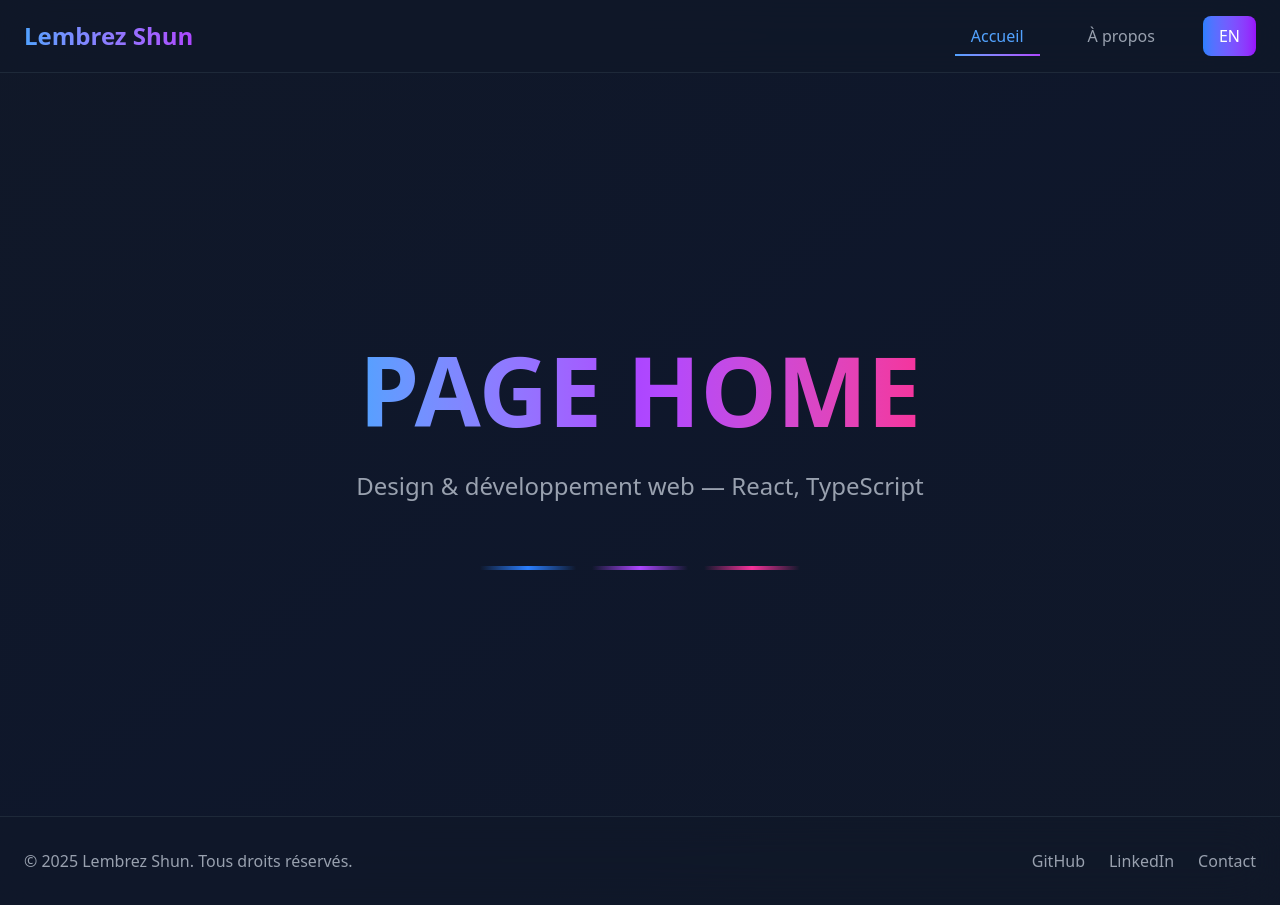
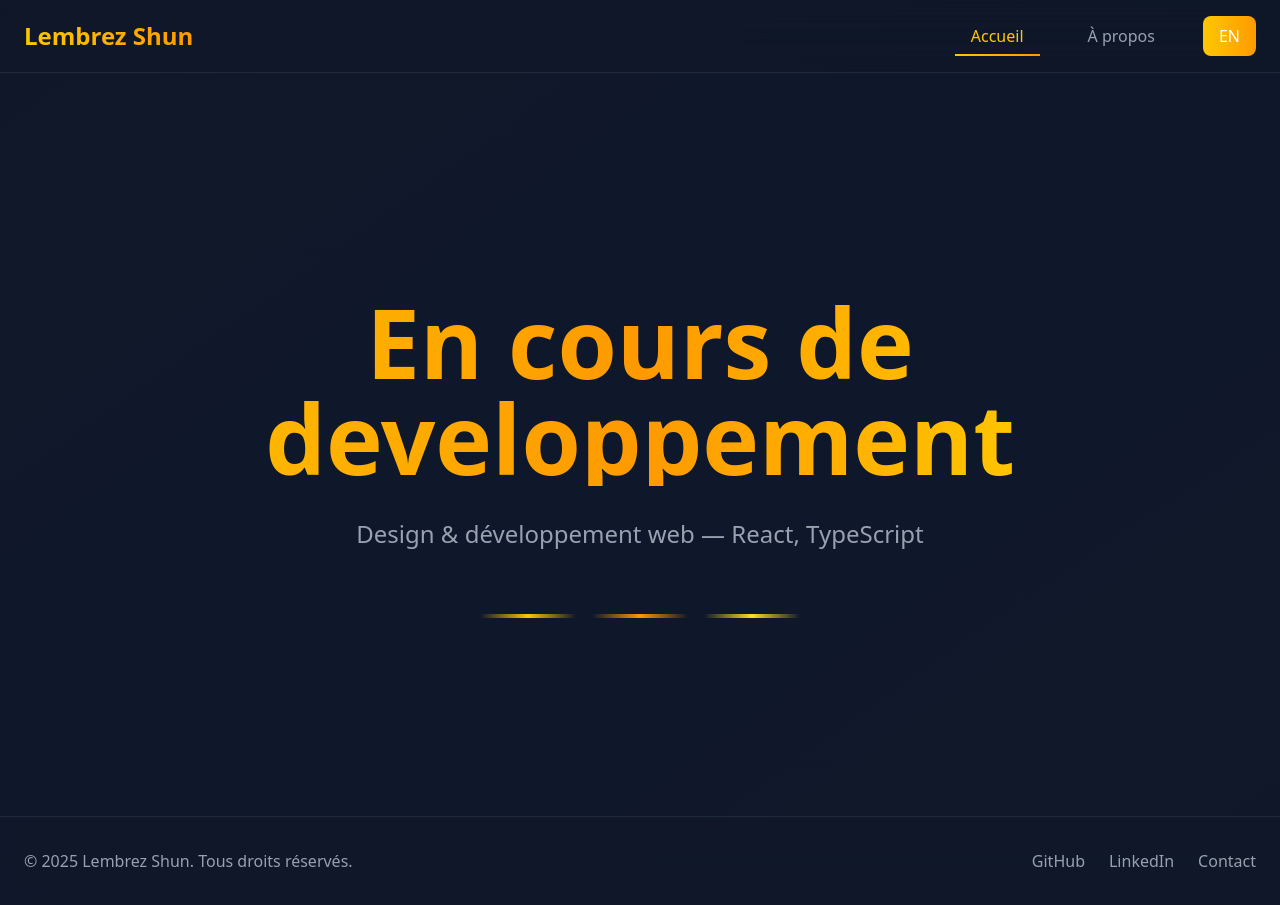
Before and after one commit to Shun-codes/portfolio, a React (Vite) app: page / in a window 1280 px wide. Built offline with nearby package versions, Linux system fonts and the light colour scheme.

Commit message:
Changement de couleur pour respecter mon CV c'est mieux :)

```diff
--- a/src/components/Footer.tsx
+++ b/src/components/Footer.tsx
@@ -8,15 +8,19 @@ const Footer: React.FC = () => {
     <footer className="border-t border-gray-800 bg-gray-900/50 backdrop-blur-xl">
       <div className="max-w-7xl mx-auto px-6 py-8">
         <div className="flex flex-col md:flex-row justify-between items-center gap-4">
+
+          {/* Texte du footer */}
           <div className="text-gray-400">
             {t('footer.text')}
           </div>
+
+          {/* Liens */}
           <div className="flex gap-6">
             <a
               href="https://github.com/Shun-codes"
               target="_blank"
               rel="noreferrer"
-              className="text-gray-400 hover:text-blue-400 transition-colors"
+              className="text-gray-400 hover:text-yellow-400 transition-colors"
             >
               GitHub
             </a>
@@ -24,13 +28,13 @@ const Footer: React.FC = () => {
               href="https://www.linkedin.com/in/shun-lembrez/"
               target="_blank"
               rel="noreferrer"
-              className="text-gray-400 hover:text-blue-400 transition-colors"
+              className="text-gray-400 hover:text-yellow-400 transition-colors"
             >
               LinkedIn
             </a>
             <a
               href="mailto:shun.62350@orange.fr"
-              className="text-gray-400 hover:text-blue-400 transition-colors"
+              className="text-gray-400 hover:text-yellow-400 transition-colors"
             >
               Contact
             </a>
--- a/src/components/Header.tsx
+++ b/src/components/Header.tsx
@@ -25,7 +25,7 @@ const Header: React.FC<HeaderProps> = ({ currentPage, setCurrentPage }) => {
       <div className="max-w-7xl mx-auto px-4 sm:px-6 py-4">
         <div className="flex justify-between items-center">
           {/* mon nom */}
-          <div className="text-xl sm:text-2xl font-bold bg-gradient-to-r from-blue-400 to-purple-500 bg-clip-text text-transparent">
+          <div className="text-xl sm:text-2xl font-bold bg-gradient-to-r from-yellow-400 to-amber-500 bg-clip-text text-transparent">
             {t('site.title')}
           </div>
 
@@ -37,13 +37,13 @@ const Header: React.FC<HeaderProps> = ({ currentPage, setCurrentPage }) => {
               onClick={() => setCurrentPage('home')}
               className={`relative px-4 py-2 font-medium transition-all duration-300 ${
                 currentPage === 'home'
-                  ? 'text-blue-400'
+                  ? 'text-yellow-400'
                   : 'text-gray-400 hover:text-white'
               }`}
             >
               {t('nav.home')}
               {currentPage === 'home' && (
-                <span className="absolute bottom-0 left-0 right-0 h-0.5 bg-gradient-to-r from-blue-400 to-purple-500"></span>
+                <span className="absolute bottom-0 left-0 right-0 h-0.5 bg-gradient-to-r from-yellow-400 to-amber-500"></span>
               )}
             </button>
 
@@ -52,20 +52,20 @@ const Header: React.FC<HeaderProps> = ({ currentPage, setCurrentPage }) => {
               onClick={() => setCurrentPage('about')}
               className={`relative px-4 py-2 font-medium transition-all duration-300 ${
                 currentPage === 'about'
-                  ? 'text-blue-400'
+                  ? 'text-yellow-400'
                   : 'text-gray-400 hover:text-white'
               }`}
             >
               {t('nav.about')}
               {currentPage === 'about' && (
-                <span className="absolute bottom-0 left-0 right-0 h-0.5 bg-gradient-to-r from-blue-400 to-purple-500"></span>
+                <span className="absolute bottom-0 left-0 right-0 h-0.5 bg-gradient-to-r from-yellow-400 to-amber-500"></span>
               )}
             </button>
 
             {/* Button pour changer langue */}
             <button
               onClick={toggleLanguage}
-              className="px-4 py-2 bg-gradient-to-r from-blue-500 to-purple-600 rounded-lg font-medium hover:shadow-lg hover:shadow-blue-500/50 transition-all duration-300"
+              className="px-4 py-2 bg-gradient-to-r from-yellow-400 to-amber-500 rounded-lg font-medium hover:shadow-lg hover:shadow-yellow-400/40 transition-all duration-300"
             >
               {i18n.language === 'en' ? 'FR' : 'EN'}
             </button>
@@ -104,7 +104,7 @@ const Header: React.FC<HeaderProps> = ({ currentPage, setCurrentPage }) => {
               onClick={() => handleNavigate('home')}
               className={`px-4 py-3 text-left font-medium transition-all duration-300 rounded-lg ${
                 currentPage === 'home'
-                  ? 'text-blue-400 bg-blue-500/10'
+                  ? 'text-yellow-400 bg-yellow-500/10'
                   : 'text-gray-400 hover:text-white hover:bg-gray-800/50'
               }`}
             >
@@ -116,7 +116,7 @@ const Header: React.FC<HeaderProps> = ({ currentPage, setCurrentPage }) => {
               onClick={() => handleNavigate('about')}
               className={`px-4 py-3 text-left font-medium transition-all duration-300 rounded-lg ${
                 currentPage === 'about'
-                  ? 'text-blue-400 bg-blue-500/10'
+                  ? 'text-yellow-400 bg-yellow-500/10'
                   : 'text-gray-400 hover:text-white hover:bg-gray-800/50'
               }`}
             >
@@ -126,7 +126,7 @@ const Header: React.FC<HeaderProps> = ({ currentPage, setCurrentPage }) => {
             {/* Button pour changer langue */}
             <button
               onClick={toggleLanguage}
-              className="mx-4 px-4 py-3 bg-gradient-to-r from-blue-500 to-purple-600 rounded-lg font-medium hover:shadow-lg hover:shadow-blue-500/50 transition-all duration-300 text-center"
+              className="mx-4 px-4 py-3 bg-gradient-to-r from-yellow-400 to-amber-500 rounded-lg font-medium hover:shadow-lg hover:shadow-yellow-400/40 transition-all duration-300 text-center"
             >
               {i18n.language === 'en' ? 'FR' : 'EN'}
             </button>
--- a/src/pages/About.tsx
+++ b/src/pages/About.tsx
@@ -10,7 +10,7 @@ const About: React.FC = () => {
         <div className="text-center space-y-8 max-w-3xl">
 
           {/* Title */}
-          <h1 className="text-6xl md:text-8xl font-bold bg-gradient-to-r from-purple-400 via-pink-500 to-red-500 bg-clip-text text-transparent">
+          <h1 className="text-6xl md:text-8xl font-bold bg-gradient-to-r from-yellow-400 via-amber-500 to-yellow-300 bg-clip-text text-transparent">
             {t('about.title')}
           </h1>
 
@@ -22,7 +22,7 @@ const About: React.FC = () => {
           {/* Formations / Experiences Section */}
           <div className="mb-16 sm:mb-20">
             <h2 className="text-3xl sm:text-4xl font-bold text-white mb-8 sm:mb-12 text-center px-4">
-          <span className="bg-gradient-to-r from-purple-400 to-pink-500 bg-clip-text text-transparent">
+              <span className="bg-gradient-to-r from-yellow-400 to-amber-500 bg-clip-text text-transparent">
                 Formations / Experiences
               </span>
             </h2>
@@ -32,14 +32,14 @@ const About: React.FC = () => {
               <div className="flex flex-wrap gap-4 sm:gap-6 justify-center">
                 {/* Formation 1 */}
                 <div
-              className="w-full max-w-md bg-gray-800/50 backdrop-blur-sm border border-gray-700 rounded-xl p-5 sm:p-6 hover:scale-105 hover:shadow-2xl hover:shadow-purple-500/20 transition-all duration-300 cursor-pointer"
+                  className="w-full max-w-md bg-gray-800/50 backdrop-blur-sm border border-gray-700 rounded-xl p-5 sm:p-6 hover:scale-105 hover:shadow-2xl hover:shadow-yellow-400/20 transition-all duration-300 cursor-pointer"
                 >
                   <div className="flex items-start gap-4">
                     <div className="flex-1">
                       <h3 className="text-xl sm:text-2xl font-bold text-white mb-1">
                         {t('about.titleF1')}
                       </h3>
-                  <p className="text-purple-400 font-medium mb-1 text-sm sm:text-base">
+                      <p className="text-yellow-400 font-medium mb-1 text-sm sm:text-base">
                         {t('about.institutionF1')}
                       </p>
                       <p className="text-gray-500 italic text-xs sm:text-sm mb-3">
@@ -53,8 +53,6 @@ const About: React.FC = () => {
                 </div>
 
                 {/* Formation 2*/}
-
-
               </div>
             </div>
           </div>
@@ -64,7 +62,7 @@ const About: React.FC = () => {
             <a
               href="/CV_SHUN_2025.pdf"
               download ="CV_SHUN_2025.pdf"
-              className="inline-flex items-center gap-3 px-8 py-4 bg-gradient-to-r from-purple-500 to-pink-600 text-white rounded-lg font-medium hover:shadow-lg hover:shadow-purple-500/50 transition-all duration-300"
+              className="inline-flex items-center gap-3 px-8 py-4 bg-gradient-to-r from-yellow-400 to-amber-500 text-black rounded-lg font-medium hover:shadow-lg hover:shadow-yellow-400/40 transition-all duration-300"
             >
               <svg className="w-5 h-5" fill="none" viewBox="0 0 24 24" stroke="currentColor">
                 <path strokeLinecap="round" strokeLinejoin="round" strokeWidth={2} d="M12 10v6m0 0l-3-3m3 3l3-3m2 8H7a2 2 0 01-2-2V5a2 2 0 012-2h5.586a1 1 0 01.707.293l5.414 5.414a1 1 0 01.293.707V19a2 2 0 01-2 2z" />
@@ -75,9 +73,9 @@ const About: React.FC = () => {
 
           {/* Decorative bars */}
           <div className="flex gap-4 justify-center pt-8">
-            <div className="w-24 h-1 bg-gradient-to-r from-transparent via-purple-500 to-transparent"></div>
-            <div className="w-24 h-1 bg-gradient-to-r from-transparent via-pink-500 to-transparent"></div>
-            <div className="w-24 h-1 bg-gradient-to-r from-transparent via-red-500 to-transparent"></div>
+            <div className="w-24 h-1 bg-gradient-to-r from-transparent via-yellow-400 to-transparent"></div>
+            <div className="w-24 h-1 bg-gradient-to-r from-transparent via-amber-500 to-transparent"></div>
+            <div className="w-24 h-1 bg-gradient-to-r from-transparent via-yellow-300 to-transparent"></div>
           </div>
         </div>
       </div>
@@ -85,5 +83,4 @@ const About: React.FC = () => {
   );
 };
 
-
 export default About;
--- a/src/pages/Home.tsx
+++ b/src/pages/Home.tsx
@@ -9,20 +9,21 @@ const Home: React.FC = () => {
       <div className="flex items-center justify-center min-h-[70vh]">
         <div className="text-center space-y-8">
 
-
-          <h1 className="text-6xl md:text-8xl font-bold bg-gradient-to-r from-blue-400 via-purple-500 to-pink-500 bg-clip-text text-transparent">
-            PAGE HOME
+          {/* Titre principal */}
+          <h1 className="text-6xl md:text-8xl font-bold bg-gradient-to-r from-yellow-400 via-amber-500 to-yellow-300 bg-clip-text text-transparent">
+            En cours de developpement
           </h1>
 
+          {/* Sous-titre */}
           <p className="text-xl md:text-2xl text-gray-400 max-w-2xl mx-auto">
             {t('site.subtitle')}
           </p>
 
           {/* Decorative elements */}
           <div className="flex gap-4 justify-center pt-8">
-            <div className="w-24 h-1 bg-gradient-to-r from-transparent via-blue-500 to-transparent"></div>
-            <div className="w-24 h-1 bg-gradient-to-r from-transparent via-purple-500 to-transparent"></div>
-            <div className="w-24 h-1 bg-gradient-to-r from-transparent via-pink-500 to-transparent"></div>
+            <div className="w-24 h-1 bg-gradient-to-r from-transparent via-yellow-400 to-transparent"></div>
+            <div className="w-24 h-1 bg-gradient-to-r from-transparent via-amber-500 to-transparent"></div>
+            <div className="w-24 h-1 bg-gradient-to-r from-transparent via-yellow-300 to-transparent"></div>
           </div>
         </div>
       </div>
```
Lines whose indentation alone changed are shown as unchanged.
